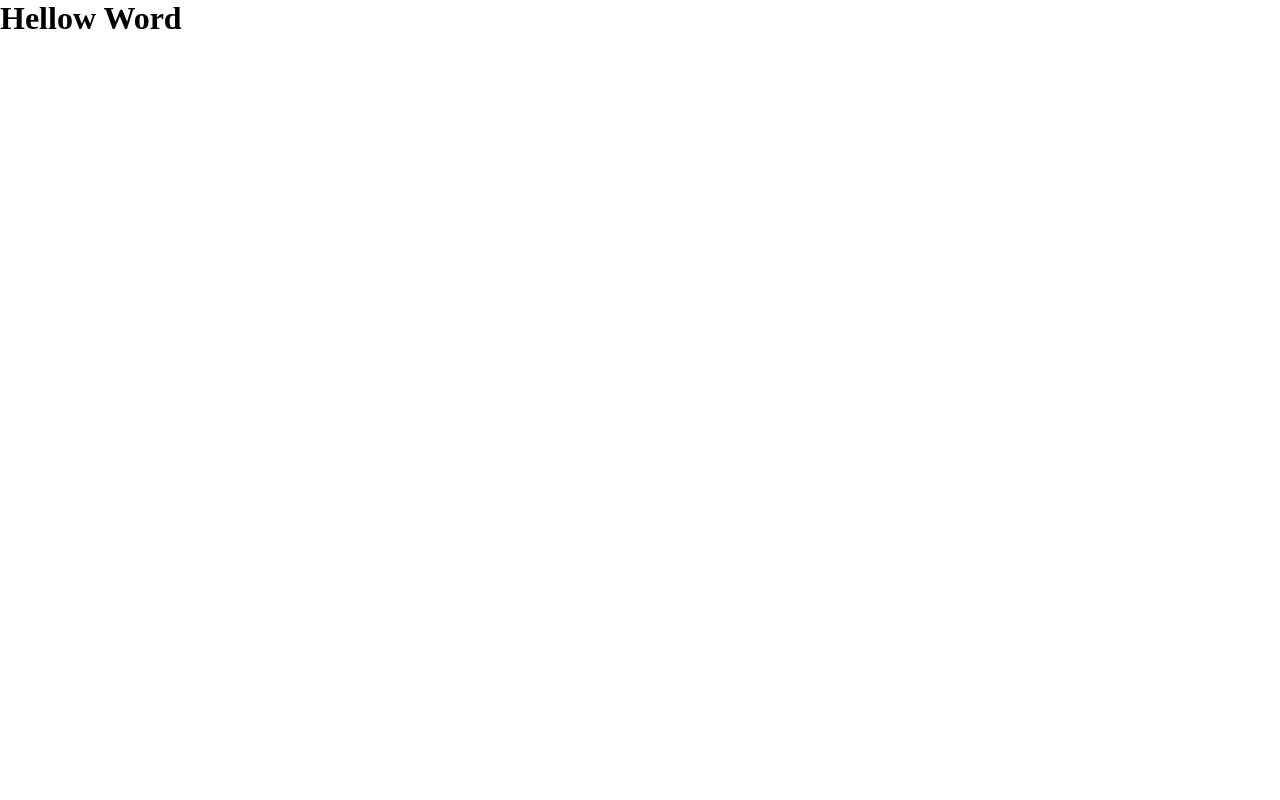
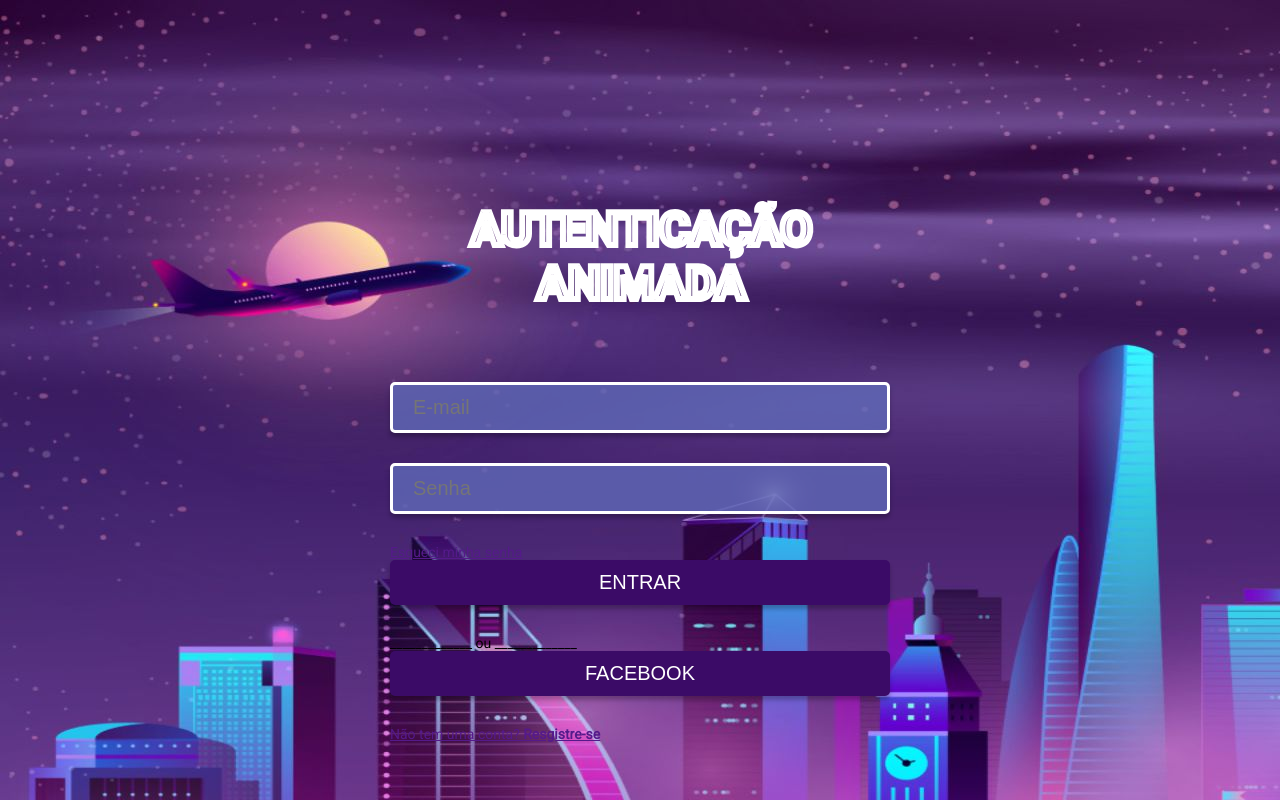
Before and after one commit to wayter95/Autentica-o-Animada, a React (Create React App) app: page / in a window 1280 px wide. Built offline with nearby package versions, Linux system fonts and the light colour scheme; the HTML template or start-up script is replaced by a standard one.

Commit message:
Ajustes page login

```diff
--- a/package.json
+++ b/package.json
@@ -8,11 +8,12 @@
     "@testing-library/user-event": "^7.2.1",
     "@types/jest": "^24.9.1",
     "@types/node": "^12.12.46",
-    "@types/react": "^16.9.35",
+    "@types/react": "^16.9.36",
     "@types/react-dom": "^16.9.8",
     "@types/react-router-dom": "^5.1.5",
     "react": "^16.13.1",
     "react-dom": "^16.13.1",
+    "react-icons": "^3.10.0",
     "react-router-dom": "^5.2.0",
     "react-scripts": "3.4.1",
     "typescript": "^3.7.5"
--- a/src/pages/Login/index.tsx
+++ b/src/pages/Login/index.tsx
@@ -6,8 +6,19 @@ import logo from '../../assets/logo-login.svg';
 const Login = () => {
     return (
        <div id="page-login">
+           <div className="container">
+           <img src={logo} alt="Autenticação Animada"/>
            <div className="content">
-               <img src={logo} alt="Autenticação Animada"/>
+               <form>
+                   <input type="email" placeholder="E-mail"/>
+                   <input type="password" placeholder="Senha"/>
+                   <a href="">Esqueci minha senha</a>
+                   <button className="btn">ENTRAR</button>
+                   <label htmlFor="">_____________ ou _____________</label>
+                   <button className="btn">FACEBOOK</button>
+                   <a href="">Não tem uma conta? <strong>Resgistre-se</strong></a>
+               </form>
+           </div>
            </div>
        </div>
     )
--- a/src/pages/Login/style.css
+++ b/src/pages/Login/style.css
@@ -1,20 +1,62 @@
+@import url('https://fonts.googleapis.com/css2?family=Roboto&display=swap');
 *{
     margin: 0;
 }
-
-#page-login {
-    height: 100vh;
-    width: 100vw;
+button {
+    cursor: pointer;
+}
+body {
+    font: 400 14px Roboto, sans-serif;
     background: url('../../assets/bg.jpg') no-repeat;
-    background-position: center center;
-    background-attachment: fixed;
-    background-size: cover;
+    -webkit-font-smoothing: antialiased !important;
 }
 
-#page-login .content{
+.container{
+    margin: 200px auto 0;
+    max-width: 500px;
+    width: 100vh;
     display: flex;
     flex-direction: column;
-    width: 100%;
-    height: 100%;
+    align-items: center;
 
 }
+.content {
+    width: 100%;
+    margin-top: 50px;
+    border-radius: 6px;
+    padding: 30px;
+    align-items: center;
+}
+
+.content form {
+    display: flex;
+    flex-direction: column;
+}
+
+.content form > input {
+    margin-bottom: 30px;
+    background: rgba(96, 105, 184, 0.8);
+    border: 3px solid #FFFFFF;
+    box-shadow: 0px 4px 4px rgba(0, 0, 0, 0.25);
+    border-radius: 5px;
+    padding: 0 20px;
+    height: 45px;
+    font-size: 20px;
+    color: #FFFFFF;
+}
+
+.content form > button.btn {
+    background: #3B0B67;
+    mix-blend-mode: normal;
+    border: 3px solid #3B0B67;
+    box-shadow: 0px 4px 4px rgba(0, 0, 0, 0.25);
+    border-radius: 5px;
+    height: 45px;
+    margin-bottom: 30px;
+    font-size: 20px;
+    color: #FFFFFF;
+    transition: opacity 2s;
+}
+.content form > button:hover{
+    opacity: 0.8;
+}
--- a/src/routes.tsx
+++ b/src/routes.tsx
@@ -1,6 +1,5 @@
-
 import React from 'react';
-import {Route,BrowserRouter} from 'react-router-dom';
+import {Route,BrowserRouter,Switch,Redirect} from 'react-router-dom';
 
 import Home from './pages/Home';
 import Login from './pages/Login';
@@ -9,8 +8,8 @@ import Register from './pages/Register';
 const Routes = () => {
     return(
         <BrowserRouter>
-            <Route component={Home} path='/' exact />
-            <Route component={Login} path='/login' exact />
+            <Route component={Login} path='/' exact />
+            <Route component={Home} path='/Home' exact />
             <Route component={Register} path='/register' exact />
         </BrowserRouter>
     );
```
Also changed, not shown: src/pages/NotFound/index.tsx (added, +7 -0 lines), src/services/auth.tsx (added, +13 -0 lines), src/pages/NotFound/style.css (added), 1 other file (tests, documents, lock files or other folders).
